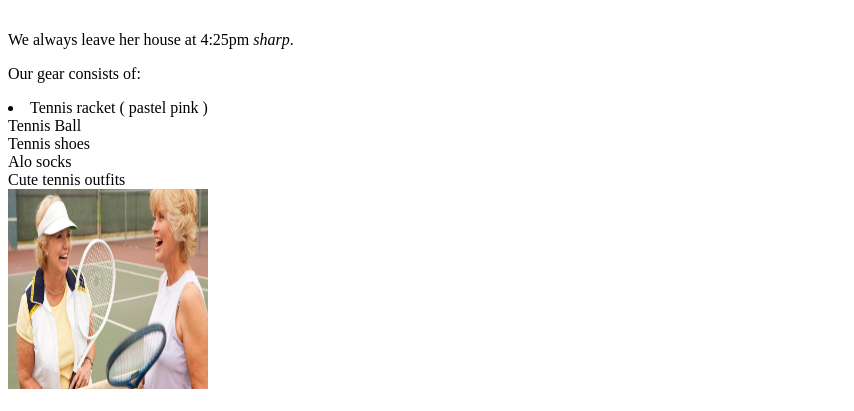
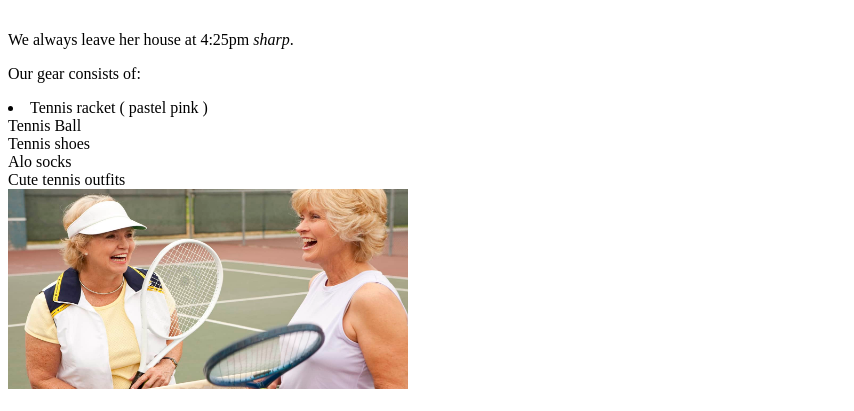
Before and after one commit to aa10430-alt/aysha7a, a plain HTML site: page index.html in a window 1280 px wide. Shown: the part 101-512 px from the top of the page, without its empty margins (0-854 px from the left). Drawn offline with Linux system fonts and the light colour scheme.

Commit message:
Update index.html

```diff
--- a/index.html
+++ b/index.html
@@ -13,7 +13,7 @@
     <li>Tennis racket ( pastel pink )<br>
     Tennis Ball<br>Tennis shoes<br>Alo socks<br>Cute tennis outfits
     </li>
-<img src='tennis girls.jpg' alt='girls playing tennis' width="200" height="200">
+<img src='tennis girls.jpg' alt='girls playing tennis' width="400" height="200">
        <p>
 
      <h1>My other favorite hobbies!</h1>
```
